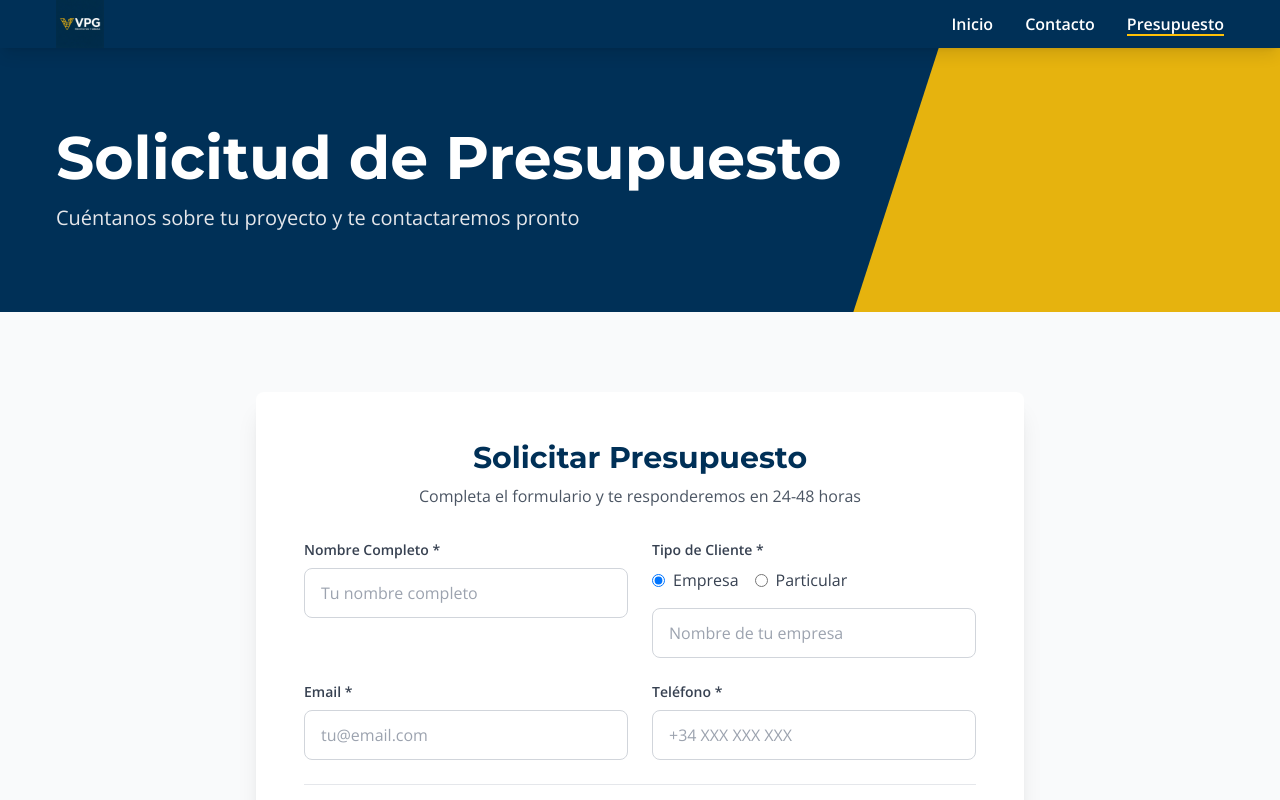
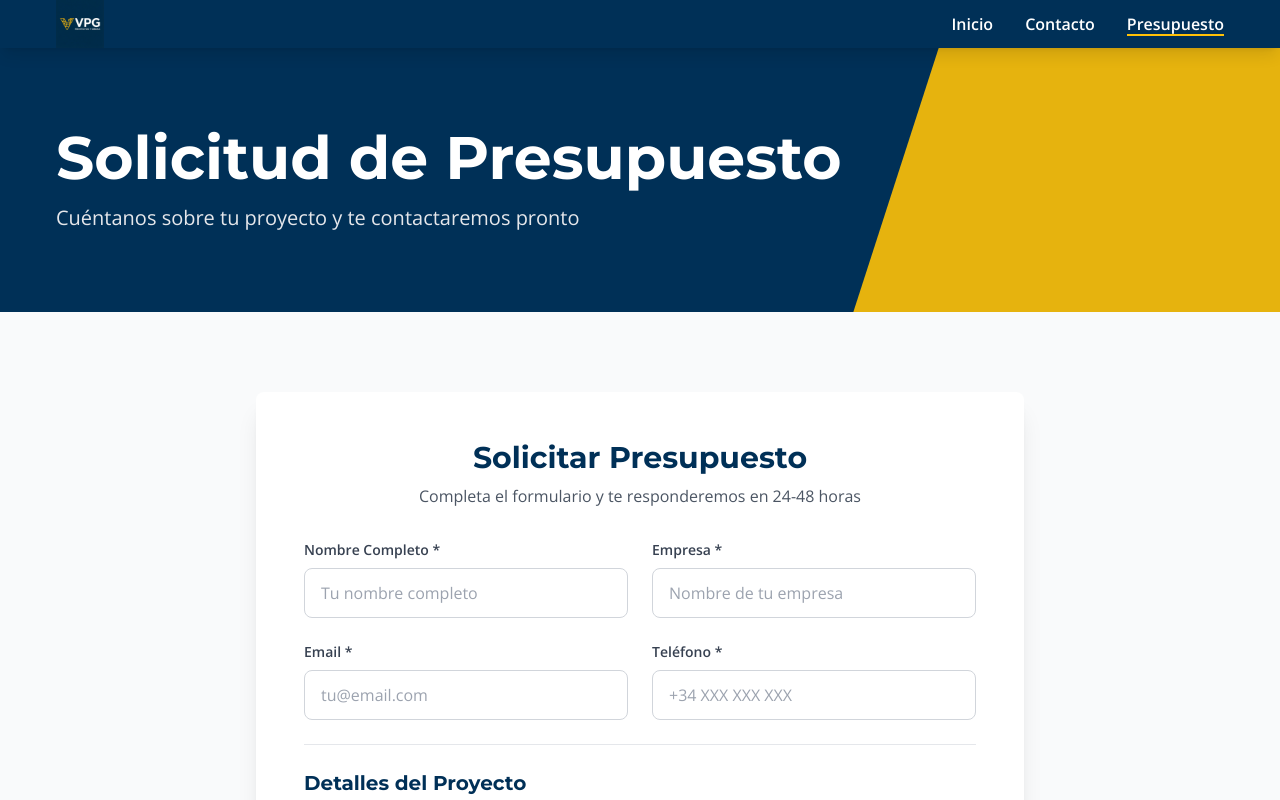
Before and after one commit to GonzaloRM9/webdavid, a React (Vite) app: page /presupuesto in a window 1280 px wide. Shown: the top 800 px of the page. Built offline with nearby package versions, Linux system fonts and the light colour scheme.

Commit message:
Revert "feat: Implement a budget request page with form submission to a new email API endpoint, add a new home page, and include a solar panel image asset."
This reverts commit af2e33d88f20477ecf48d2c8761f6ebae13f02f8.

```diff
--- a/api/send.ts
+++ b/api/send.ts
@@ -20,12 +20,10 @@ export default async function handler(req: VercelRequest, res: VercelResponse) {
 
         const {
             name,
-            clientType,
             company,
             email,
             phone,
             service,
-            serviceSubcategory,
             location,
             budget,
             timeline,
@@ -43,10 +41,8 @@ export default async function handler(req: VercelRequest, res: VercelResponse) {
     <p><b>Nombre:</b> ${name}</p>
     <p><b>Email:</b> ${email}</p>
     <p><b>Teléfono:</b> ${phone}</p>
-    <p><b>Tipo de Cliente:</b> ${clientType === 'empresa' ? 'Empresa' : 'Particular'}</p>
-    ${clientType === 'empresa' ? `<p><b>Empresa:</b> ${company}</p>` : ''}
+    <p><b>Empresa:</b> ${company}</p>
     <p><b>Servicio:</b> ${service}</p>
-    ${serviceSubcategory ? `<p><b>Especialidad:</b> ${serviceSubcategory}</p>` : ''}
     <p><b>Ubicación:</b> ${location}</p>
     <p><b>Presupuesto:</b> ${budget}</p>
     <p><b>Plazo:</b> ${timeline}</p>
--- a/src/pages/Budget.tsx
+++ b/src/pages/Budget.tsx
@@ -7,46 +7,6 @@ const Budget = () => {
     const [submitted, setSubmitted] = useState(false);
     const [loading, setLoading] = useState(false);
     const [error, setError] = useState<string | null>(null);
-    const [clientType, setClientType] = useState<'empresa' | 'particular'>('empresa');
-    const [companyName, setCompanyName] = useState('');
-    const [serviceCategory, setServiceCategory] = useState('');
-    const [serviceSubcategory, setServiceSubcategory] = useState('');
-
-    // Service subcategories mapping
-    const serviceSubcategories: Record<string, string[]> = {
-        electrical: [
-            'Residencial',
-            'Industrial',
-            'Líneas subterráneas baja tensión',
-            'Puntos de recarga vehículo eléctrico',
-            'Alumbrados públicos',
-            'Cuadros y automatización',
-            'Sistemas de protección y medida',
-            'Legalizaciones y puesta en servicio'
-        ],
-        solar: [
-            'Plantas fotovoltaicas',
-            'Autoconsumo industrial',
-            'Autoconsumo residencial',
-            'Cableado y conexiones DC',
-            'Cableado y conexiones AC baja tensión',
-            'Cableado y conexiones AC media tensión',
-            'BESS integrado en planta FV'
-        ],
-        civil: [
-            'Zanjas y canalizaciones',
-            'Movimiento de tierras',
-            'Plataformas y cimentaciones',
-            'Drenajes y escolleras',
-            'Caminos y accesos'
-        ],
-        multiple: [
-            'Fontanería general',
-            'Saneamiento',
-            'Climatización',
-            'Estudios y asesoramiento técnico'
-        ]
-    };
 
     const handleSubmit = async (e: React.FormEvent<HTMLFormElement>) => {
         e.preventDefault();
@@ -56,12 +16,10 @@ const Budget = () => {
         const formData = new FormData(e.currentTarget);
         const data = {
             name: formData.get('name'),
-            clientType: clientType,
-            company: clientType === 'empresa' ? companyName : 'Particular',
+            company: formData.get('company'),
             email: formData.get('email'),
             phone: formData.get('phone'),
-            service: serviceCategory,
-            serviceSubcategory: serviceSubcategory,
+            service: formData.get('service'),
             location: formData.get('location'),
             budget: formData.get('budget'),
             timeline: formData.get('timeline'),
@@ -183,45 +141,17 @@ const Budget = () => {
                                         />
                                     </div>
                                     <div>
-                                        <label className="block text-sm font-semibold text-gray-700 mb-2">
-                                            Tipo de Cliente *
+                                        <label htmlFor="company" className="block text-sm font-semibold text-gray-700 mb-2">
+                                            Empresa *
                                         </label>
-                                        <div className="flex gap-4 mb-4">
-                                            <label className="flex items-center">
-                                                <input
-                                                    type="radio"
-                                                    name="client-type"
-                                                    value="empresa"
-                                                    checked={clientType === 'empresa'}
-                                                    onChange={(e) => setClientType(e.target.value as 'empresa' | 'particular')}
-                                                    className="mr-2 text-vpg-yellow focus:ring-vpg-yellow"
-                                                />
-                                                <span className="text-gray-700">Empresa</span>
-                                            </label>
-                                            <label className="flex items-center">
-                                                <input
-                                                    type="radio"
-                                                    name="client-type"
-                                                    value="particular"
-                                                    checked={clientType === 'particular'}
-                                                    onChange={(e) => setClientType(e.target.value as 'empresa' | 'particular')}
-                                                    className="mr-2 text-vpg-yellow focus:ring-vpg-yellow"
-                                                />
-                                                <span className="text-gray-700">Particular</span>
-                                            </label>
-                                        </div>
-                                        {clientType === 'empresa' && (
                                         <input
                                             type="text"
                                             id="company"
                                             name="company"
-                                                value={companyName}
-                                                onChange={(e) => setCompanyName(e.target.value)}
                                             required
                                             className="w-full px-4 py-3 border border-gray-300 rounded-lg focus:ring-2 focus:ring-vpg-yellow focus:border-transparent transition-all"
                                             placeholder="Nombre de tu empresa"
                                         />
-                                        )}
                                     </div>
                                 </div>
 
@@ -266,11 +196,6 @@ const Budget = () => {
                                             <select
                                                 id="service"
                                                 name="service"
-                                                value={serviceCategory}
-                                                onChange={(e) => {
-                                                    setServiceCategory(e.target.value);
-                                                    setServiceSubcategory(''); // Reset subcategory when main service changes
-                                                }}
                                                 required
                                                 className="w-full px-4 py-3 border border-gray-300 rounded-lg focus:ring-2 focus:ring-vpg-yellow focus:border-transparent transition-all"
                                             >
@@ -281,31 +206,6 @@ const Budget = () => {
                                                 <option value="multiple">Varios Servicios</option>
                                             </select>
                                         </div>
-
-                                        {/* Cascading subcategory dropdown */}
-                                        {serviceCategory && serviceSubcategories[serviceCategory] && (
-                                            <div>
-                                                <label htmlFor="service-subcategory" className="block text-sm font-semibold text-gray-700 mb-2">
-                                                    Especifica el Servicio *
-                                                </label>
-                                                <select
-                                                    id="service-subcategory"
-                                                    name="service-subcategory"
-                                                    value={serviceSubcategory}
-                                                    onChange={(e) => setServiceSubcategory(e.target.value)}
-                                                    required
-                                                    className="w-full px-4 py-3 border border-gray-300 rounded-lg focus:ring-2 focus:ring-vpg-yellow focus:border-transparent transition-all"
-                                                >
-                                                    <option value="">Selecciona una especialidad</option>
-                                                    {serviceSubcategories[serviceCategory].map((subcategory) => (
-                                                        <option key={subcategory} value={subcategory}>
-                                                            {subcategory}
-                                                        </option>
-                                                    ))}
-                                                </select>
-                                            </div>
-                                        )}
-
                                         <div>
                                             <label htmlFor="location" className="block text-sm font-semibold text-gray-700 mb-2">
                                                 Ubicación del Proyecto *
--- a/src/pages/Home.tsx
+++ b/src/pages/Home.tsx
@@ -17,7 +17,7 @@ import electricalImage from '../assets/images/electrical.png';
 import solarImage from '../assets/images/solar.png';
 import civilImage from '../assets/images/civil.png';
 import plumbingImage from '../assets/images/plumbing.png';
-import placassolarImage from '../assets/images/placassolar.png';
+import constructionImage from '../assets/images/construction.jpg';
 
 const Home = () => {
     const fadeInUp = {
@@ -128,8 +128,8 @@ const Home = () => {
                             className="relative"
                         >
                             <img
-                                src={placassolarImage}
-                                alt="Instalación de placas solares en Granada por VPG Proyectos"
+                                src={constructionImage}
+                                alt="Construcción"
                                 className="rounded-lg shadow-2xl w-full h-[400px] object-cover"
                                 loading="lazy"
                                 decoding="async"
```
Also changed, not shown: 1 other file (tests, documents, lock files or other folders). Lines whose indentation alone changed are shown as unchanged.
